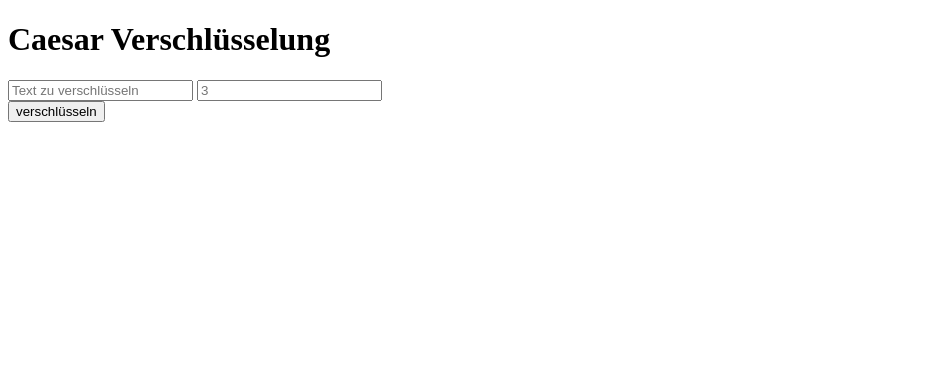
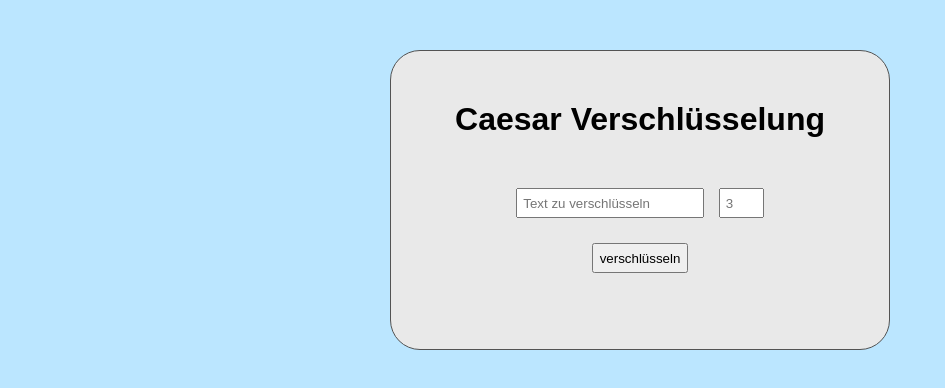
Before and after one commit to nadjaporon/caesar_encryption-1.0, a plain HTML site: page index.html in a window 1280 px wide. Shown: the whole page, without its empty margins (0-945 px from the left). Drawn offline with Linux system fonts and the light colour scheme.

Commit message:
Styles hinzugefügt, JS Abfrage ob Textfeld leer

```diff
--- a/index.html
+++ b/index.html
@@ -1,23 +1,32 @@
 <!DOCTYPE html>
 <html lang="en">
+
 <head>
     <meta charset="UTF-8">
     <meta http-equiv="X-UA-Compatible" content="IE=edge">
     <meta name="viewport" content="width=device-width, initial-scale=1.0">
+
+    <link rel="stylesheet" type="text/css" href="./styles.css">
+
     <title>Caesar Verschlüsselung</title>
 </head>
+
 <body>
+    <div class="container">
         <div class="content">
             <h1>Caesar Verschlüsselung</h1>
             <div class="input">
                 <input type="text" name="text" placeholder="Text zu verschlüsseln" id="inputText">
-            <input type="number" name="number" placeholder="3" id="inputNumber">
+                <input type="number" name="number" placeholder="3" id="inputNumber" size="1" min="-10" max="20">
+            </div>
+            <div class="btn-encryption">
+                <button id="btn-encrypt">verschlüsseln</button>
             </div>
             <div id="output"></div>
-        <div class="btn-encryption">
-            <button id="btn-encrypt">verschlüsseln</button>
+
         </div>
     </div>
     <script src="./script.js"></script>
 </body>
+
 </html>
--- a/script.js
+++ b/script.js
@@ -24,6 +24,11 @@ const caesar = (text, nr) => {
     let encryptionText = "";
     let transformedCode;
 
+    if (text == "" || isNaN(nr)) {
+        divOutput.style.color = "red";
+        return "Bitte Text und Zahl für Verschiebung eingeben!";
+    }
+
     for (let i = 0; i < text.length; i++) {
 
         let charCode = text.charCodeAt(i);
@@ -47,5 +52,7 @@ const caesar = (text, nr) => {
         transformedCode += startAsciiCode;
         encryptionText += String.fromCharCode(transformedCode);
     }
+    divOutput.style.color = "black";
+    encryptionText = "Verschlüsselter Text: " + encryptionText;
     return encryptionText;
 }
--- /dev/null
+++ b/styles.scss
@@ -0,0 +1,42 @@
+* {
+    margin: 0;
+    box-sizing: border-box;
+    font-family: Arial, Helvetica, sans-serif;
+}
+body {
+    background-color: rgb(187, 230, 255);
+}
+.container {
+    width: 100%;
+    text-align: center;
+    margin-top: 50px;
+}
+.content {
+    height: 300px;
+    width: 500px;
+    margin: auto;
+    border: 1px solid rgb(83, 83, 83);
+    background-color: rgb(233, 233, 233);
+    border-radius: 30px;
+
+    h1 {
+        margin: 50px 0;
+    }
+    .input, .btn-encryption {
+        margin-bottom: 25px;
+    }
+    .input #inputNumber {
+       width: 45px;
+       padding-left: 5px;
+    }
+
+    #inputText, #inputNumber, #btn-encrypt {
+        // border-radius: 10px;
+        height: 30px;
+    }
+    #inputText {
+        padding-left: 5px;
+        margin-right: 10px;
+    }
+
+}
```
Also changed, not shown: styles.css (added), 1 other file. Lines whose indentation alone changed are shown as unchanged.
